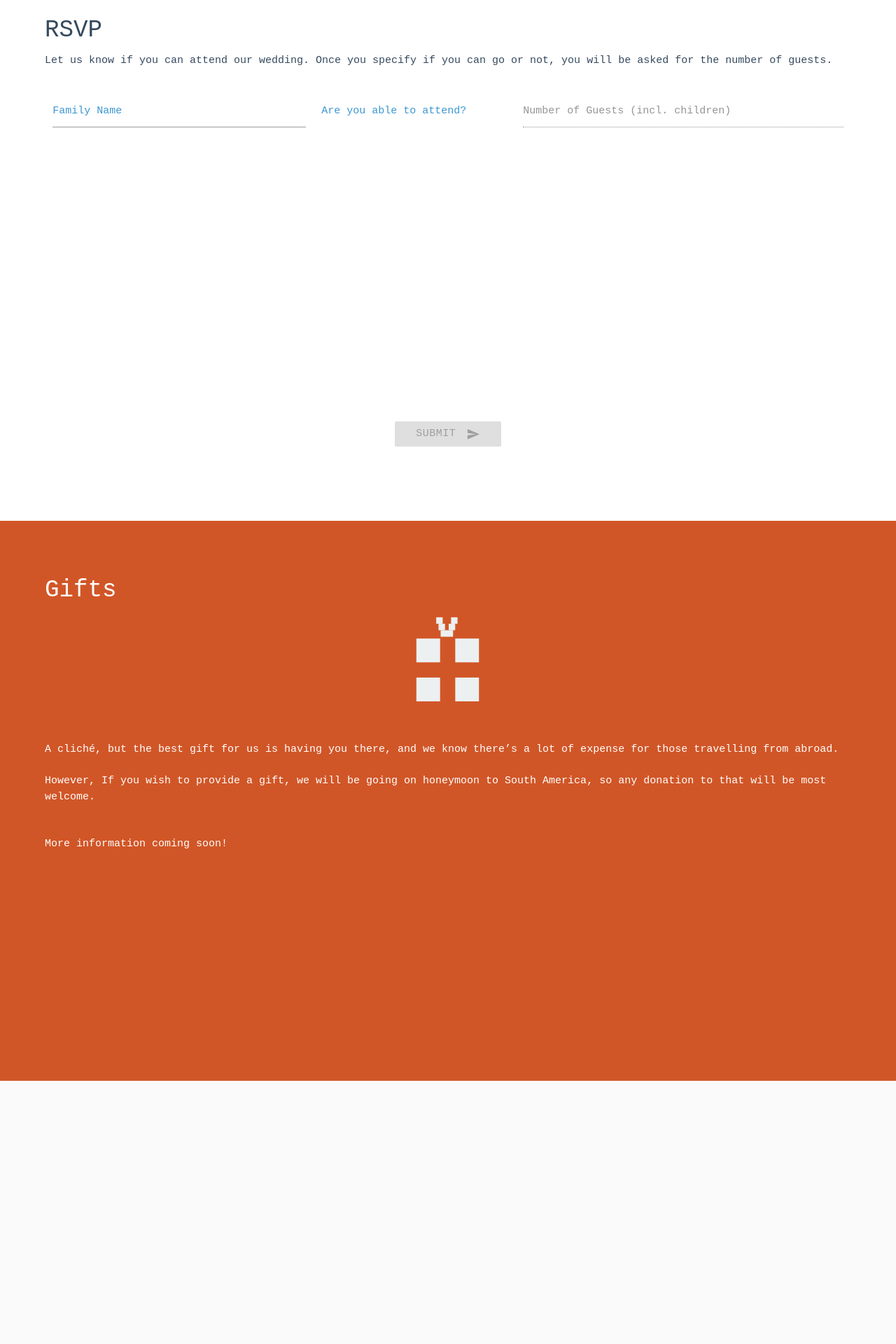
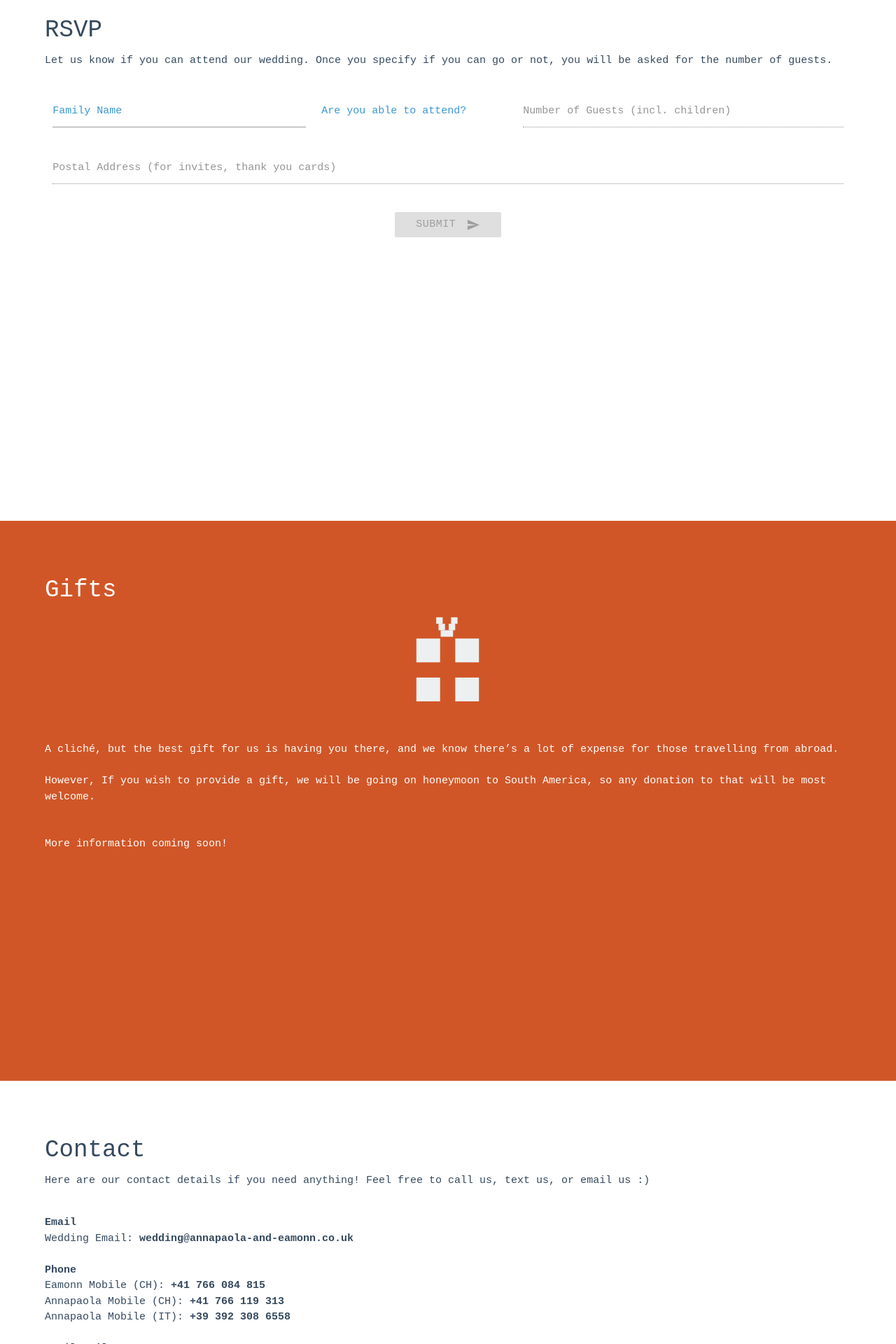
Before and after one commit to eamonnmag/wedding_site, a Django app: page / in a window 1280 px wide. Shown: the part 4120-6040 px from the top of the page at 70% size. Before the commit the page ends 5664 px from the top, so only its background shows below. Run offline with Django 3.2, Linux system fonts and the light colour scheme; the visitor is signed in with stand-in values (Sample User, id 1); data that the repository does not hold is empty; some libraries are stand-ins or nearby versions.

Commit message:
global: fixed multiple issues and added addresses
* FIX Fixes issue with how the page backgrounds were
  being displayed.

* ADD Added contact section.

* ADD Added address capture to RSVP.

```diff
--- a/wedding/models.py
+++ b/wedding/models.py
@@ -30,7 +30,7 @@ class Location(models.Model):
 
 
 class Attendant(models.Model):
-    type = models.CharField(max_length=32)
+    type = models.CharField(max_length=32, default='adult')
 
     first_name = models.CharField(max_length=256)
     last_name = models.CharField(max_length=256)
@@ -52,5 +52,7 @@ class RSVP(models.Model):
 
     attendees = models.ManyToManyField(Attendant, null=True)
 
+    address = models.TextField(null=True)
+
     def __str__(self):
         return "{0} - {1} Guests".format(encode(self.family_name), len(self.attendees.all()))
--- a/wedding/static/css/style.css
+++ b/wedding/static/css/style.css
@@ -54,6 +54,7 @@ nav ul li:hover, nav a:hover, .side-nav li:hover, .side-nav li a:hover, .side-na
 
 .church_bg {
     background: #70cce4 url(../img/church_bg.svg) repeat-x center bottom;
+    background-size: 8px;
 }
 
 .church {
@@ -64,6 +65,7 @@ nav ul li:hover, nav a:hover, .side-nav li:hover, .side-nav li a:hover, .side-na
 .reception_bg {
     background: #35495e url(../img/reception_bg.svg) repeat-x center bottom;
     color: white;
+    background-size: 8px;
 }
 
 .reception {
@@ -73,6 +75,7 @@ nav ul li:hover, nav a:hover, .side-nav li:hover, .side-nav li a:hover, .side-na
 
 .getting_there_bg {
     background: #70cce4 url(../img/get_there_bg.svg) repeat-x center bottom;
+    background-size: 8px;
 }
 
 .getting_there {
@@ -87,12 +90,42 @@ nav ul li:hover, nav a:hover, .side-nav li:hover, .side-nav li a:hover, .side-na
 
 .staying_there_bg {
     background: #70cce4 url(../img/stay_there_bg.svg) repeat-x center bottom;
+    background-size: 3px;
+}
+
+.hidden {
+    display: none;
 }
 
 @media (max-width: 700px) {
+
     #map_getting_there {
         display: none;
     }
+
+    .church_bg {
+        background-size: 4px;
+    }
+
+    .reception_bg {
+        background-size: 5px;
+    }
+
+    .staying_there_bg {
+        background-size: 1px;
+    }
+}
+
+@media (max-width: 900px) {
+
+    .church_bg {
+        background-size: 7px;
+    }
+
+    .reception_bg {
+        background-size: 6px;
+    }
+
 }
 
 .collection .collection-item.avatar {
--- a/wedding/templates/base.html
+++ b/wedding/templates/base.html
@@ -5,10 +5,8 @@
     <title>{% block title %}Annapaola and Eamonn | 14th May 2016{% endblock %}</title>
     <!-- Compiled and minified CSS -->
     <link rel="stylesheet"
-          href="//cdnjs.cloudflare.com/ajax/libs/materialize/0.97.0/css/materialize.min.css">
+          href="//cdnjs.cloudflare.com/ajax/libs/materialize/0.97.5/css/materialize.min.css">
     <link href="/static/css/style.css" rel="stylesheet"/>
-    <link href="https://fonts.googleapis.com/icon?family=Material+Icons"
-          rel="stylesheet">
     <meta name="viewport" content="width=device-width, initial-scale=.6, maximum-scale=1">
     <link rel="shortcut icon" type="image/png" href="/static/img/favicon.ico"/>
     <link href="https://fonts.googleapis.com/icon?family=Material+Icons" rel="stylesheet">
@@ -33,6 +31,7 @@
                         There</a></li>
                     <li><a href="#rsvp" class="scroll_link">RSVP</a></li>
                     <li><a href="#gifts" class="scroll_link">Gifts</a></li>
+                    <li><a href="#contact" class="scroll_link">Contact</a></li>
                     <li><a href="/accounts/logout">Log out</a></li>
 
                 </ul>
--- a/wedding/templates/components/scripts.html
+++ b/wedding/templates/components/scripts.html
@@ -13,9 +13,11 @@
 
     $('#attendance').on('change', function () {
         if ($(this).val() === 'yes') {
-            $('#guest_count').prop('disabled', false)
+            $('#guest_count').prop('disabled', false);
+            $('#guest_address').prop('disabled', false);
         } else {
-            $('#guest_count').prop('disabled', true)
+            $('#guest_count').prop('disabled', true);
+            $('#guest_address').prop('disabled', true);
         }
         check_to_show_submit();
     });
@@ -44,7 +46,7 @@
     var no_attendance_html = no_attendance_template('');
 
     function check_to_show_submit() {
-        if ($('#family_name').val().length > 0) {
+        if ($('#family_name').val().length > 0 && $('#guest_address').val().length > 0) {
             if ($('#attendance').val() === 'yes') {
                 attending = true;
 
@@ -70,6 +72,7 @@
                     $("#guests").html(html);
                     $('select').material_select();
                     $("#guests").removeClass('hidden');
+                    $("#address").removeClass('hidden');
                 } else {
                     $("#guests").html(no_guest_html);
                     $('#submit_btn').prop('disabled', true);
@@ -93,7 +96,7 @@
     });
 
 
-    $('#family_name, #guest_count').on('input', function () {
+    $('#family_name, #guest_count, #guest_address').on('input', function () {
         check_to_show_submit();
     });
 
@@ -103,9 +106,12 @@
 
 
     var submit_form = function () {
+
+        var address = $('#guest_address').val();
+
         var rsvp_json = {
             'family_name': $('#family_name').val(),
-            "guests": attending ? attendees.length : 0, "attending": attending, "guest_details": JSON.stringify(attendees)
+            "guests": attending ? attendees.length : 0, "address": address, "attending": attending, "guest_details": JSON.stringify(attendees)
         };
 
         $.ajax({
--- a/wedding/templates/en.html
+++ b/wedding/templates/en.html
@@ -16,9 +16,9 @@
         <p style="font-weight: bolder;">14th May 2016</p>
 
         <br/><br/>
-{#        <p>#}
-{#            <a href="/?l=it"><img src="/static/img/flag-ita.svg" width="17"/> Versione Italiana</a>#}
-{#        </p>#}
+        {#        <p>#}
+        {#            <a href="/?l=it"><img src="/static/img/flag-ita.svg" width="17"/> Versione Italiana</a>#}
+        {#        </p>#}
     </section>
 
     <section id="ceremony" class="church_bg">
@@ -55,9 +55,11 @@
 
                 <p>For those of you who haven't experienced at Italian wedding before, you're in for a treat.</p>
                 <br/>
-                <p>There will be a lot of food, so don't fill up during the day :) There is also a free bar, so no money is required!</p>
+                <p>There will be a lot of food, so don't fill up during the day :) There is also a free bar, so no money
+                    is required!</p>
                 <br/>
-                <p>Festivities will go on in to the wee hours and there will be buses to take you back to your respective hotels.</p>
+                <p>Festivities will go on in to the wee hours and there will be buses to take you back to your
+                    respective hotels.</p>
                 <br/>
 
                 <a href="http://www.villasantelia.it/index.asp" target="_blank"
@@ -111,7 +113,9 @@
 
                         <p>Hotels are available in Trani, as are B&Bs (and <a target="_new"
                                                                               href="https://www.airbnb.com/s/trani?checkin=05%2F13%2F2016&checkout=05%2F16%2F2016&room_types%5B%5D=Entire+home%2Fapt&zoom=15&search_by_map=true&sw_lat=41.26519429096949&sw_lng=16.412516801437846&ne_lat=41.28592822664123&ne_lng=16.438051431259623&ss_id=u1xe7xb1">airbnb</a>).
-                            The nearby town of Barletta also has various hotels. We have reserved some rooms at the Nicotel in Barletta. <a href="mailto:wedding@annapaola-and-eamonn.co.uk">Contact us</a> if you'd like to stay there!</p><br/>
+                            The nearby town of Barletta also has various hotels. We have reserved some rooms at the
+                            Nicotel in Barletta. <a href="mailto:wedding@annapaola-and-eamonn.co.uk">Contact us</a> if
+                            you'd like to stay there!</p><br/>
 
                         <p>We've collected a few (not an exhaustive list) hotels and B&Bs for you. Trani is a really
                             beautiful place, so it's worth staying in. Barletta has a larger hotel but has some equally
@@ -229,6 +233,13 @@
                             <label for="guest_count">Number of Guests (incl. children)</label>
                         </div>
 
+
+                    <div class="input-field col m12 s12" id="address">
+                            <input id="guest_address"
+                                   type="text" name="guest_address" disabled>
+                            <label for="guest_address">Postal Address (for invites, thank you cards)</label>
+                        </div>
+
                     </div>
 
                     <div class="row guests hidden" id="guests">
@@ -274,6 +285,35 @@
         </div>
     </section>
 
+
+    <section id="contact" class="contact">
+        <div class="description">
+            <h4>Contact</h4>
+
+            <p>Here are our contact details if you need anything! Feel free to call us, text us, or email us :)</p>
+            <br/>
+
+            <ul>
+                <li style="font-weight: bolder">Email</li>
+                <li>Wedding Email: <strong>wedding@annapaola-and-eamonn.co.uk</strong>
+                </li>
+                <br/>
+                <li style="font-weight: bolder">Phone</li>
+                <li>Eamonn Mobile (CH): <strong>+41 766 084 815</strong>
+                </li>
+                <li>Annapaola Mobile (CH): <strong>+41 766 119 313</strong>
+                </li>
+                <li>Annapaola Mobile (IT): <strong>+39 392 308 6558</strong>
+                </li>
+                <br/>
+                <li style="font-weight: bolder">Snail Mail</li>
+                <li>Annapaola's Home Address (IT): <strong>via Torino 28, Lavello (PZ), Italia</strong></li>
+                <li>Our Address (CH): <strong>81 Rue de Lyon, Geneva 1203, Switzerland</strong></li>
+            </ul>
+
+        </div>
+    </section>
+
     <div id="hotel_modal" class="modal bottom-sheet">
         <div class="modal-content">
             <h4>Hotels</h4>
--- a/wedding/views.py
+++ b/wedding/views.py
@@ -15,7 +15,6 @@ from wedding.utils.ip import get_client_ip
 
 @login_required
 def home(request):
-
     lang = request.GET.get('l', 'en')
 
     hotels_trani = Location.objects.filter(town='Trani',
@@ -51,6 +50,7 @@ def accept_rsvp(request):
 
     family_name = request.POST.get('family_name', None)
     attending = request.POST.get('attending')
+    address = request.POST.get('address', '')
 
     attendees = request.POST.get('guest_details', '[]')
     attendees = json.loads(attendees)
@@ -63,13 +63,15 @@ def accept_rsvp(request):
         return JsonResponse({'success': False, type: 'existing_rsvp',
                              'message': 'An existing RSVP is in our system from the same IP adrdress.'})
     else:
-        rsvp = RSVP(ip_address=ip_address, family_name=family_name, attending=attending)
+        rsvp = RSVP(ip_address=ip_address, family_name=family_name, attending=attending, address=address)
         rsvp.save()
 
         for attendee in attendees:
+            type = attendee['adultchild']
+
             attendant = Attendant(first_name=attendee['firstname'], last_name=attendee['lastname'],
                                   nationality=attendee['nationality'],
-                                  type = attendee['adultchild'],
+                                  type=type,
                                   dietary_requirements=attendee['dietrequirements'])
             attendant.save()
             rsvp.attendees.add(attendant)
```
Also changed, not shown: wedding/static/img/church_bg.svg, wedding/static/img/stay_there.svg, wedding/static/img/stay_there_bg.svg.
